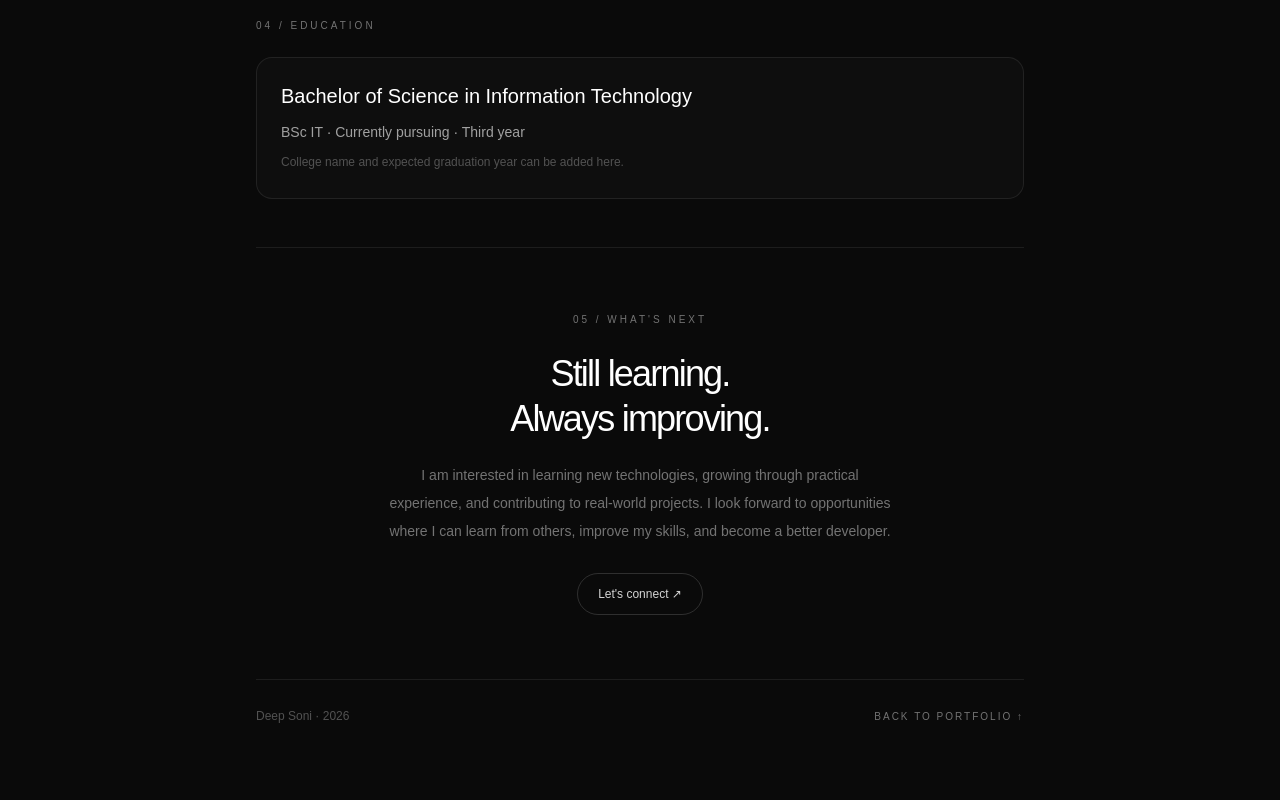
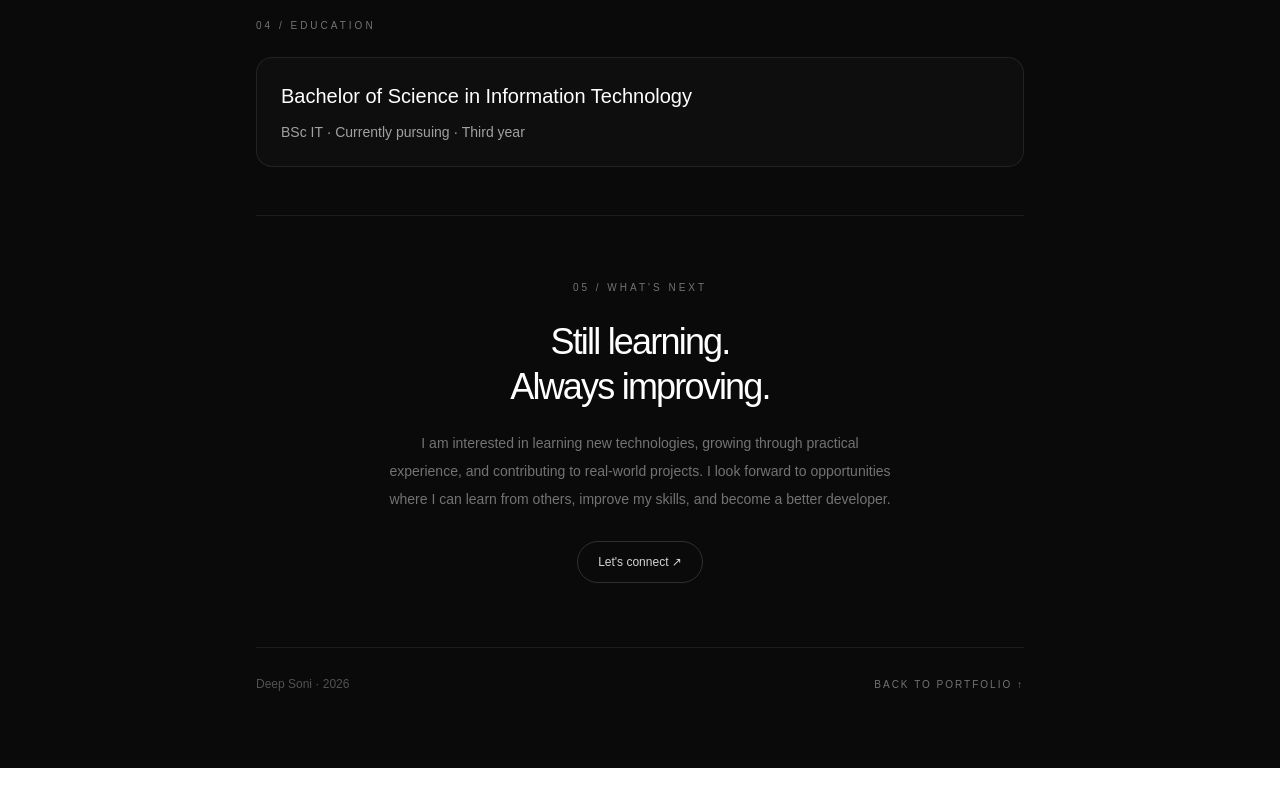
Before and after one commit to deepcodes06/deep-portfolio, a Next.js app: page /cv in a window 1280 px wide. Shown: the part 2651-3451 px from the top of the page. After the commit the page ends 3419 px from the top, so only its background shows below. Built offline with nearby package versions, Linux system fonts and the light colour scheme.

Commit message:
made changes in cv

```diff
--- a/src/components/CV.tsx
+++ b/src/components/CV.tsx
@@ -314,10 +314,6 @@ export default function CV() {
             <p className="mt-3 text-sm text-neutral-400">
               BSc IT · Currently pursuing · Third year
             </p>
-
-            <p className="mt-2 text-xs leading-6 text-neutral-600">
-              College name and expected graduation year can be added here.
-            </p>
           </div>
         </section>
 
```
